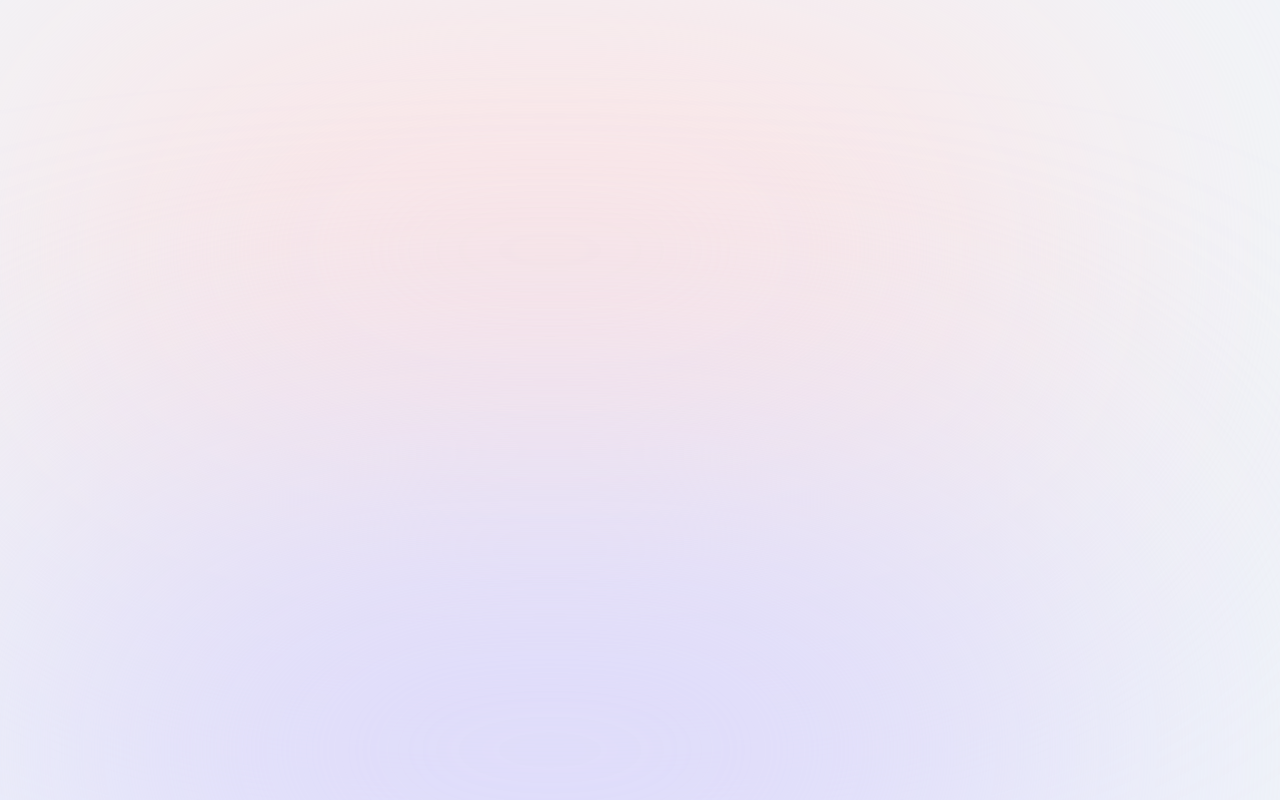
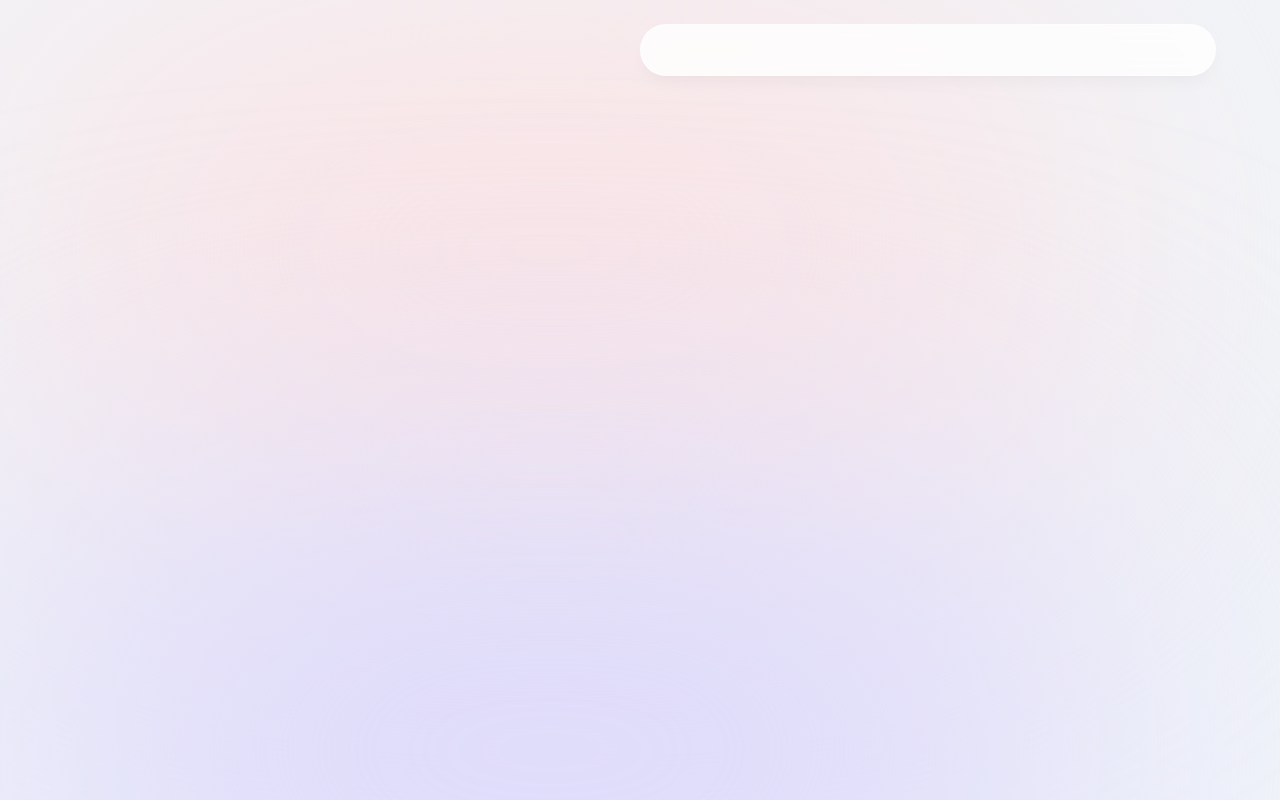
Before and after one commit to avwilliams1995/portfolio, a Next.js app: page / in a window 1280 px wide. Shown: the top 800 px of the page. Built offline with nearby package versions, Linux system fonts and the light colour scheme.

Commit message:
header bcomponent created

```diff
--- a/app/layout.tsx
+++ b/app/layout.tsx
@@ -1,5 +1,6 @@
 import "./globals.css";
 import { Inter } from "next/font/google";
+import Header from "@/components/header";
 
 const inter = Inter({ subsets: ["latin"] });
 
@@ -21,7 +22,7 @@
       >
         <div className="bg-[#fbe2e3] absolte top-[-6rem] -z-10 right[11rem] h-[31.25rem] w-[31.25rem] rounded-full blur-[10rem] sm:w-[68.75rem]"></div>
         <div className="bg-[#dbd7fb] absolte top-[-1rem] -z-10 left[-35rem] h-[31.25rem] w-[50rem] rounded-full blur-[10rem] sm:w-[68.75rem] md:left-[-33rem] lg:left-[-28rem] xl:left-[-15rem] 2xl:left[-5rem]"></div>
-        {children}
+        <Header/>
       </body>
     </html>
   );
--- /dev/null
+++ b/components/header.tsx
@@ -0,0 +1,16 @@
+"use client"
+
+import React from "react";
+import { motion } from "framer-motion";
+
+export default function Header() {
+  return (
+    <header className="z-[999] relative">
+      <motion.div
+        className="fixed top-0 left-1/2 h-[4.5rem] w-full rounded-none border border-white border-opacity-40 bg-white bg-opacity-80 shadow-lg shadow-black/[0.03] backdrop-blur-[0.5rem] sm:top-6 sm:h-[3.25rem] sm:w-[36rem] sm:rounded-full dark:bg-gray-950 dark:border-black/40 dark:bg-opacity-75"
+        initial={{ y: -100, opacity: 0 }}
+        animate={{ y: 0, opacity: 1 }}
+      ></motion.div>
+    </header>
+  );
+}
--- a/package.json
+++ b/package.json
@@ -15,6 +15,7 @@
     "autoprefixer": "10.4.19",
     "eslint": "8.57.0",
     "eslint-config-next": "14.1.4",
+    "framer-motion": "^11.0.25",
     "next": "14.1.4",
     "postcss": "8.4.38",
     "react": "18.2.0",
```
Also changed, not shown: 1 other file (tests, documents, lock files or other folders).
